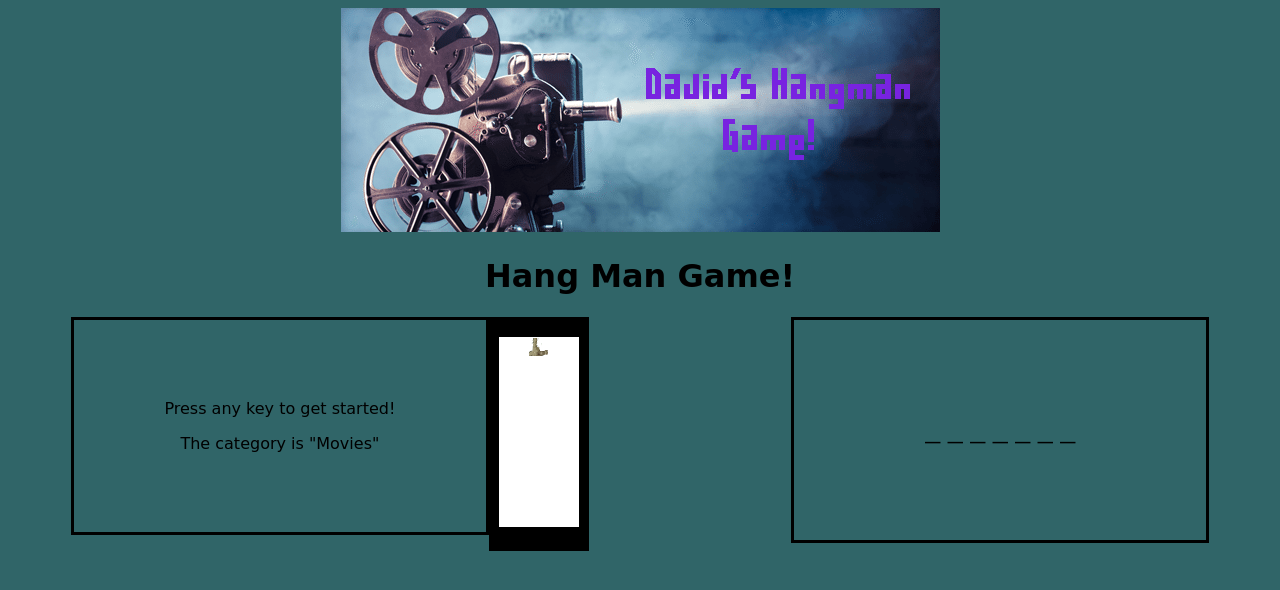
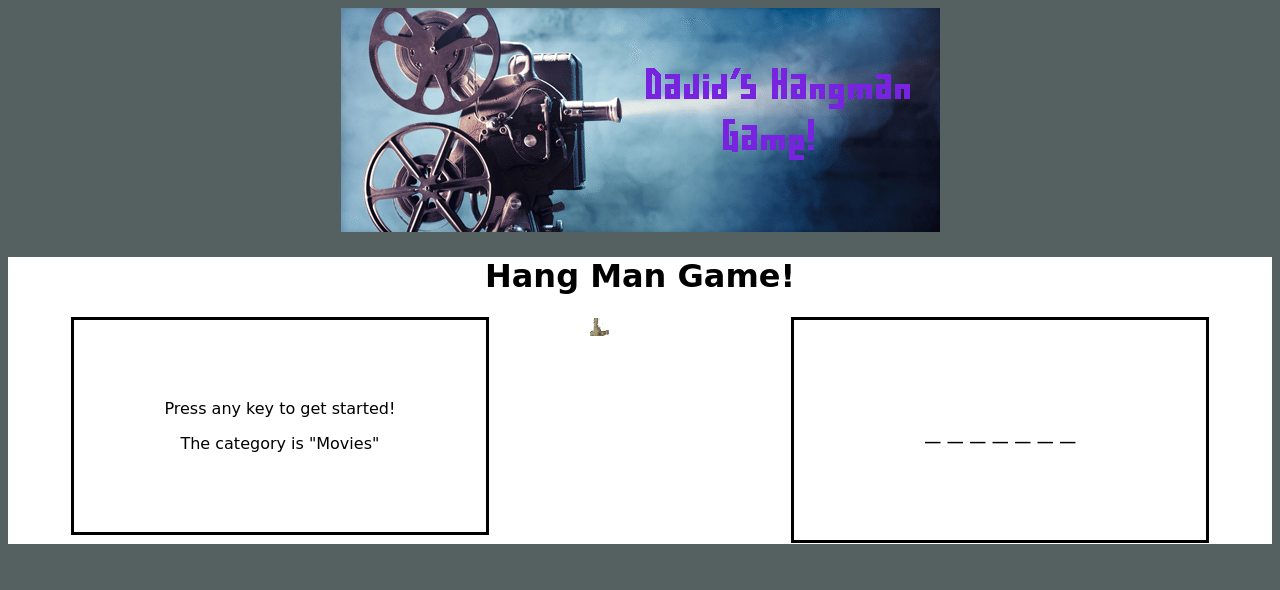
Before and after one commit to dkwazhere/Hangman-Game, a plain HTML site: page index.html in a window 1280 px wide. Drawn offline with Linux system fonts and the light colour scheme.

Commit message:
added some simple css

```diff
--- a/assets/css/style.css
+++ b/assets/css/style.css
@@ -1,5 +1,5 @@
 body {
-    background-color: #306568;
+    background-color: #556161;
 }
 .header {
     font-family: 'Bungee', cursive;
@@ -38,12 +38,23 @@ body {
 #guesses {
 }
 #picture {
-    background-color: black;
-    float: left;
-    padding: 10px;
-    padding-top: 20px;
-    padding-bottom: 20px;
+  position: absolute;
+  right: 50%;
 }
 #wins {
     float: right;
 }
+.container {
+  background-color: white;
+  padding-bottom: 18%;
+}
+#lives {
+  position: absolute;
+  right: 50%;
+  bottom: 40%;
+}
+#guesses {
+  position: absolute;
+  right: 50%;
+  bottom: 35%;
+}
--- a/index.html
+++ b/index.html
@@ -14,6 +14,7 @@
     <div class="img">
         <img src="assets/images/hangman_game.png">
     </div>
+  <div class="container">
     <div class="header">
         <h1>Hang Man Game!</h1>
     </div>
@@ -36,6 +37,7 @@
     <div id="guesses">
         <p></p>
     </div>
+  </div>
 </body>
 </html>
 </center>
```
